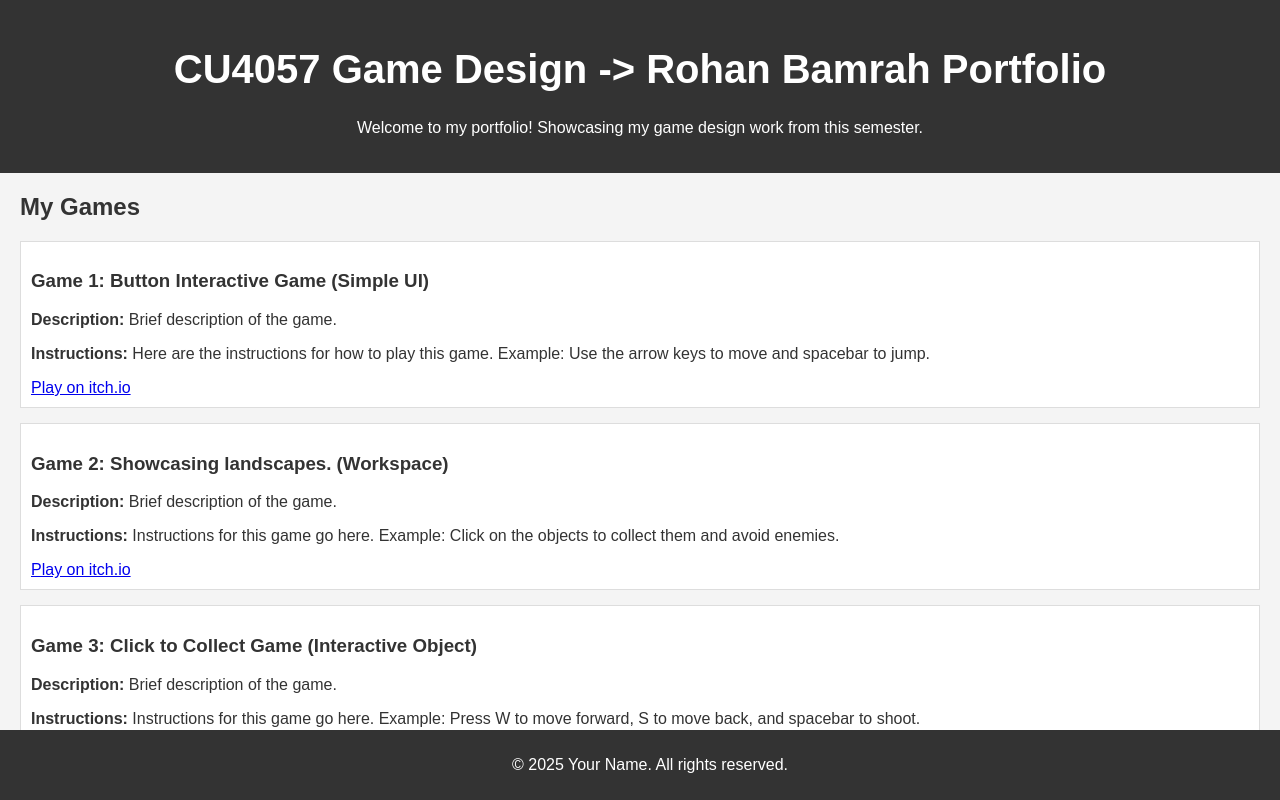
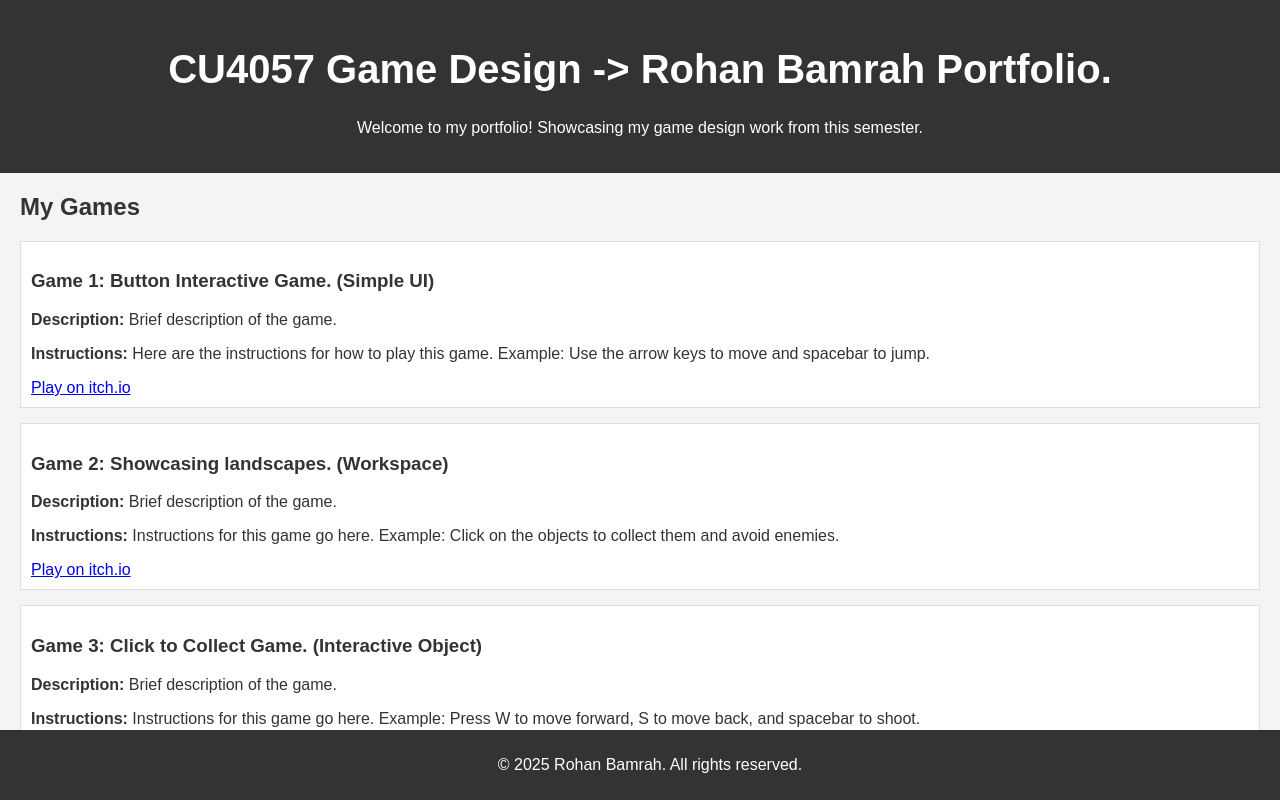
Before and after one commit to 3drsb/rohan-b-portfolio, a plain HTML site: page index.html in a window 1280 px wide. Drawn offline with Linux system fonts and the light colour scheme.

Commit message:
Update index.html

```diff
--- a/index.html
+++ b/index.html
@@ -8,7 +8,7 @@
 </head>
 <body>
     <header>
-        <h1>CU4057 Game Design -> Rohan Bamrah Portfolio</h1>
+        <h1>CU4057 Game Design -> Rohan Bamrah Portfolio.</h1>
         <p>Welcome to my portfolio! Showcasing my game design work from this semester.</p>
     </header>
 
@@ -17,7 +17,7 @@
 
         <!-- Game 1 -->
         <div class="game">
-            <h3>Game 1: Button Interactive Game (Simple UI)</h3>
+            <h3>Game 1: Button Interactive Game. (Simple UI)</h3>
             <p><strong>Description:</strong> Brief description of the game.</p>
             <p><strong>Instructions:</strong> Here are the instructions for how to play this game. Example: Use the arrow keys to move and spacebar to jump.</p>
             <a href="https://example.itch.io">Play on itch.io</a>
@@ -33,7 +33,7 @@
 
         <!-- Game 3 -->
         <div class="game">
-            <h3>Game 3: Click to Collect Game (Interactive Object)</h3>
+            <h3>Game 3: Click to Collect Game. (Interactive Object)</h3>
             <p><strong>Description:</strong> Brief description of the game.</p>
             <p><strong>Instructions:</strong> Instructions for this game go here. Example: Press W to move forward, S to move back, and spacebar to shoot.</p>
             <a href="https://example.itch.io">Play on itch.io</a>
@@ -42,7 +42,7 @@
     </section>
 
     <footer>
-        <p>&copy; 2025 Your Name. All rights reserved.</p>
+        <p>&copy; 2025 Rohan Bamrah. All rights reserved.</p>
     </footer>
 
     <script src="scripts.js"></script>
```
